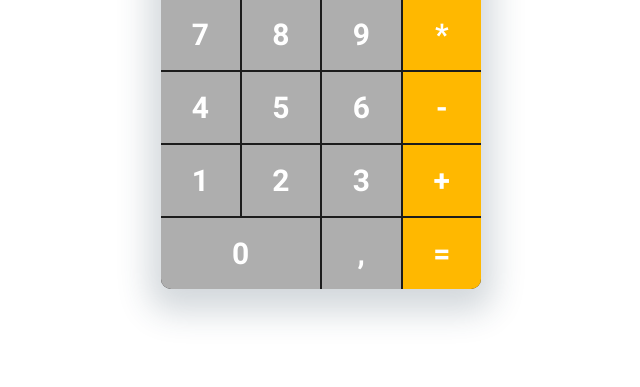
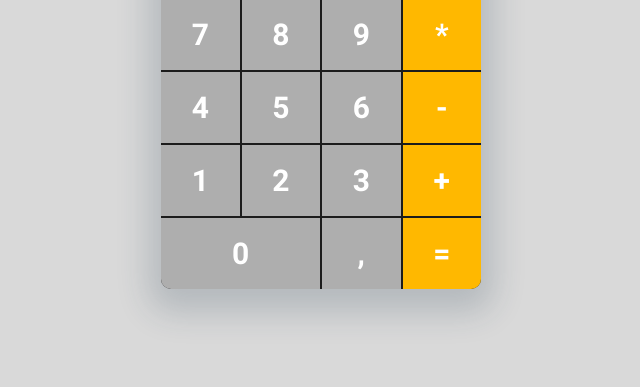
Before and after one commit to RadMaxim/innowiseCalc, a website with bundled scripts: page index.html in a window 1280 px wide. Shown: the part 413-800 px from the top of the page, without its empty margins (319-959 px from the left). Built offline with nearby package versions, Linux system fonts and the light colour scheme.

Commit message:
feature: добавил изменение заднего фона

```diff
--- a/index.css
+++ b/index.css
@@ -97,6 +97,7 @@ footer {
   cursor: pointer;
   -webkit-tap-highlight-color: transparent !important;
   outline: none;
+  user-select: none;
 }
 
 .orangeBtn {
@@ -216,10 +217,25 @@ input[id="light"]:checked ~ label{
 }
 input[id="light"]:checked ~ .main_container .light {
   background-color: var(--color-back-calcModeL) !important;
+
 }
 input[id="light"]:checked ~ .main_container .lightB {
   background: var(--color-darkGrayModeL) !important;
+  color: var(--color-back-calc) !important;
 }
 #test{
     color: red !important;
 }
+.background{
+  position: absolute;
+  top: 0;
+  left: 0;
+  width: 100vw;
+  height: 100vh;
+  z-index: -1;
+  background-color: var(--color-darkGrayModeL);
+  transition: .7s ease-in-out;
+}
+input[id="dark"]:checked ~ .background{
+  background-color: var(--color-button-active);
+}
--- a/index.html
+++ b/index.html
@@ -22,7 +22,7 @@
 
       <input type="radio" name="color" id="light" />
       <label for="light">Light</label>
-
+      <div class="background"></div>
       <div class="main_container">
         <div class="calc light">
           <div class="calc_screen_button">
--- a/js/calculate.js
+++ b/js/calculate.js
@@ -29,7 +29,7 @@ function calculate() {
 
     }
     updateStates({
-        currentOp:reasult,
+        currentOp:reasult.toFixed(8),
         operation:"",
         prevOperation:""
     })
```
